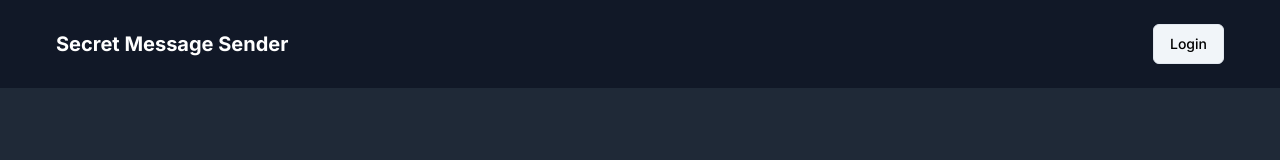
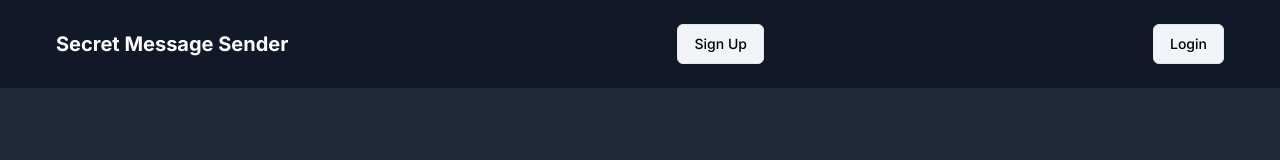
Before and after one commit to itsnobita/sms, a Next.js app: page / in a window 1280 px wide. Shown: the top 160 px of the page. Built offline with nearby package versions, Linux system fonts and the light colour scheme; no server answers.

Commit message:
fix async await

```diff
--- a/src/app/(app)/layout.tsx
+++ b/src/app/(app)/layout.tsx
@@ -6,7 +6,7 @@ interface RootLayoutProps {
   children: React.ReactNode;
 }
 
-export default async function RootLayout({ children }: RootLayoutProps) {
+export default function RootLayout({ children }: RootLayoutProps) {
   return (
     <div className="flex flex-col min-h-screen">
       <Navbar />
--- a/src/components/Navbar.tsx
+++ b/src/components/Navbar.tsx
@@ -24,10 +24,14 @@ export default function Navbar() {
             Logout
           </Button>
         </>
-      ) : (
+        ) : (<>
+          <Link href="/sign-up">
+          <Button className="w-full md:w-auto bg-slate-100 text-black" variant={'outline'}>Sign Up</Button>
+        </Link>
         <Link href="/sign-in">
           <Button className="w-full md:w-auto bg-slate-100 text-black" variant={'outline'}>Login</Button>
-        </Link>
+            </Link>
+            </>
       )}
     </div>
   </nav>
```
